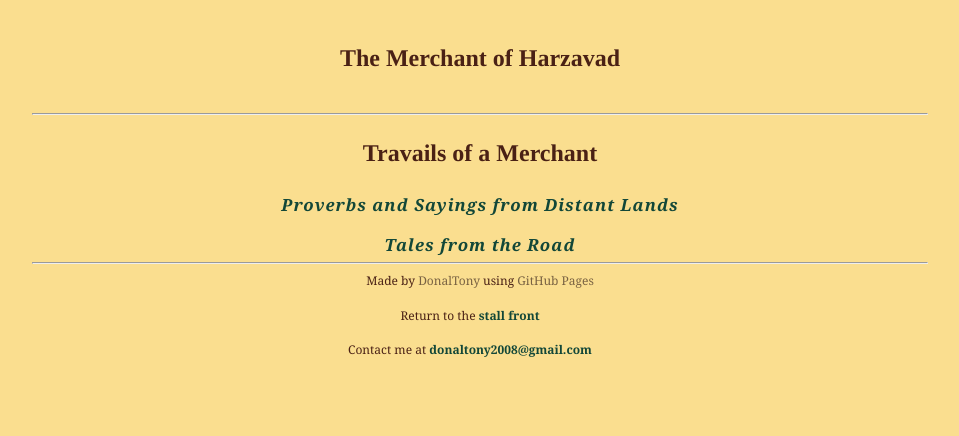
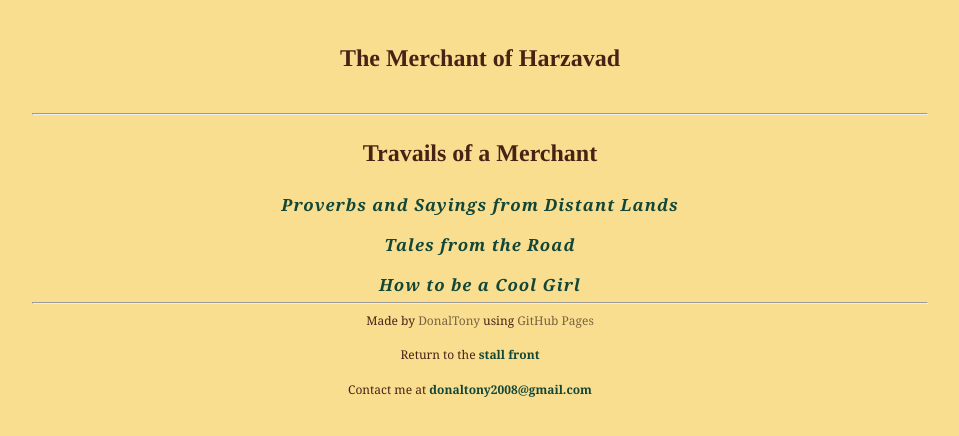
Before and after one commit to dvaraka/the-merchant, a Jekyll site: the page built from ramblings.md, in a window 1280 px wide. Shown: the top 436 px of the page, without its empty margins (160-1119 px from the left). Built offline with Jekyll 4.4.1, drawn with Linux system fonts in a browser that asks for light colours; our own code applies the rules of GitHub Pages for plain Markdown files.

Commit message:
Update ramblings.md

```diff
--- a/ramblings.md
+++ b/ramblings.md
@@ -6,3 +6,4 @@
 
 ### [Proverbs and Sayings from Distant Lands](/the-merchant/ramblings/quotes.html)
 ### [Tales from the Road](/the-merchant/ramblings/stories.html)
+### [How to be a Cool Girl](/the-merchant/ramblings/the-cool-girl-checklist.html)
```
